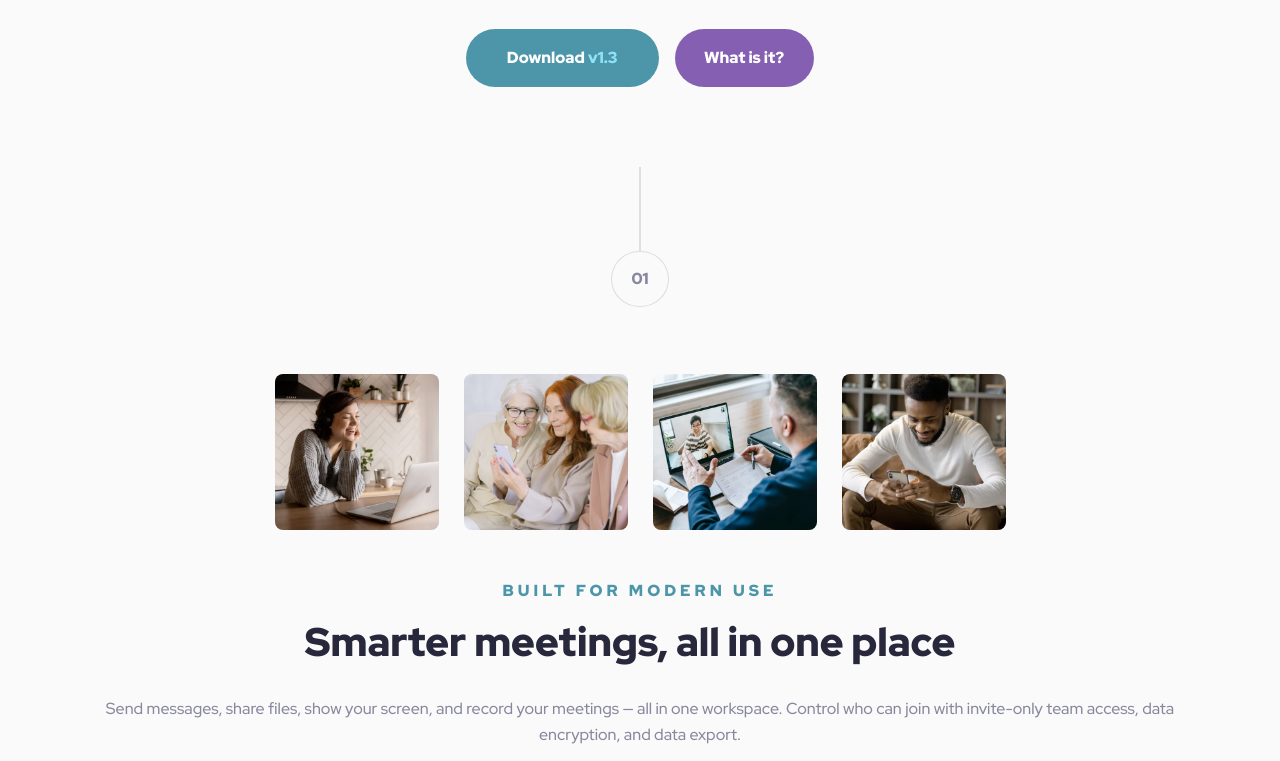
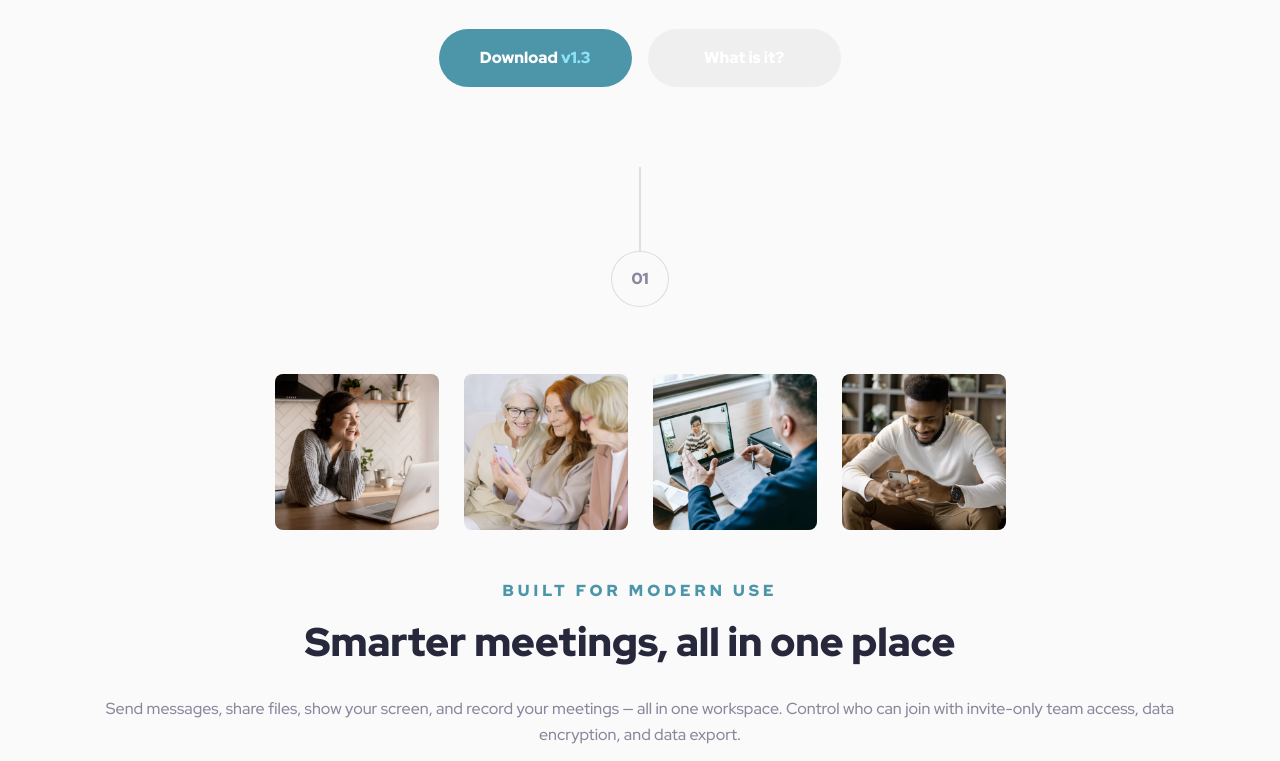
Before and after one commit to Aleksandre-jachvadze/meet-landing-page, a plain HTML site: page 22/index.html in a window 1280 px wide. Shown: the part 664-1425 px from the top of the page. Drawn offline with Linux system fonts and the light colour scheme.

Commit message:
Update style.css

```diff
--- a/22/style.css
+++ b/22/style.css
@@ -4,8 +4,7 @@ html {
 }
 
 body {
-    width: 100vw;
-    height: 100vh;
+    min-height: 100vh;
     font-family: 'Red Hat Display', 'sans-serif';
     font-style: normal;
     background: #FAFAFA;
@@ -60,6 +59,12 @@ header {
 
 /* Typography */
 
+.intro,
+.text,
+.footer-text {
+    font-family: inherit;
+}
+
 .intro {
     display: flex;
     flex-direction: column;
@@ -69,7 +74,6 @@ header {
 }
 
 .intro>h1 {
-    font-family: 'Red Hat Display';
     font-style: normal;
     font-weight: 900;
     font-size: 40px;
@@ -80,7 +84,6 @@ header {
 }
 
 .intro>p {
-    font-family: 'Red Hat Display';
     font-style: normal;
     font-weight: 500;
     font-size: 16px;
@@ -91,11 +94,8 @@ header {
 }
 
 .download,
-.download-footer {
-    width: 19.3rem;
-    height: 5.8rem;
-    border-radius: 2.9rem;
-    font-family: 'Red Hat Display';
+.download-footer,
+.about {
     font-style: normal;
     font-weight: 900;
     font-size: 16px;
@@ -103,6 +103,15 @@ header {
     color: #FFFFFF;
     border: none;
     margin-bottom: 1.6rem;
+    font-family: inherit; /* Added */
+}
+
+.download,
+.download-footer,
+.about {
+    width: 19.3rem;
+    height: 5.8rem;
+    border-radius: 2.9rem;
 }
 
 .download {
@@ -128,24 +137,7 @@ header {
     gap: 1.6rem;
 }
 
-.about {
-    width: 13.9rem;
-    height: 5.8rem;
-    background: #855FB1;
-    border-radius: 2.9rem;
-    font-family: 'Red Hat Display';
-    font-style: normal;
-    font-weight: 900;
-    font-size: 16px;
-    line-height: 26px;
-    text-align: center;
-    color: #FFFFFF;
-    border: none;
-    margin-bottom: 6.4rem;
-}
-
 .text>h3 {
-    font-family: 'Red Hat Display';
     font-style: normal;
     font-weight: 900;
     font-size: 16px;
@@ -158,7 +150,6 @@ header {
 }
 
 .text>h2 {
-    font-family: 'Red Hat Display';
     font-style: normal;
     font-weight: 900;
     font-size: 32px;
@@ -169,7 +160,6 @@ header {
 }
 
 .text>p {
-    font-family: 'Red Hat Display';
     font-style: normal;
     font-weight: 500;
     font-size: 16px;
@@ -184,7 +174,6 @@ header {
 }
 
 .footer-text>h2 {
-    font-family: 'Red Hat Display';
     font-style: normal;
     font-weight: 900;
     font-size: 32px;
@@ -195,7 +184,6 @@ header {
 }
 
 .footer-text>p {
-    font-family: 'Red Hat Display';
     font-style: normal;
     font-weight: 500;
     font-size: 18px;
@@ -239,7 +227,6 @@ header {
     background: #FAFAFA;
     border: 1px solid rgba(135, 135, 157, 0.25);
     border-radius: 29px;
-    font-family: 'Red Hat Display';
     font-style: normal;
     font-weight: 900;
     font-size: 16px;
@@ -385,6 +372,7 @@ footer {
     }
 }
 
+
 /* Responsive design for desktop version */
 
 @media screen and (min-width:1440px) {
```
